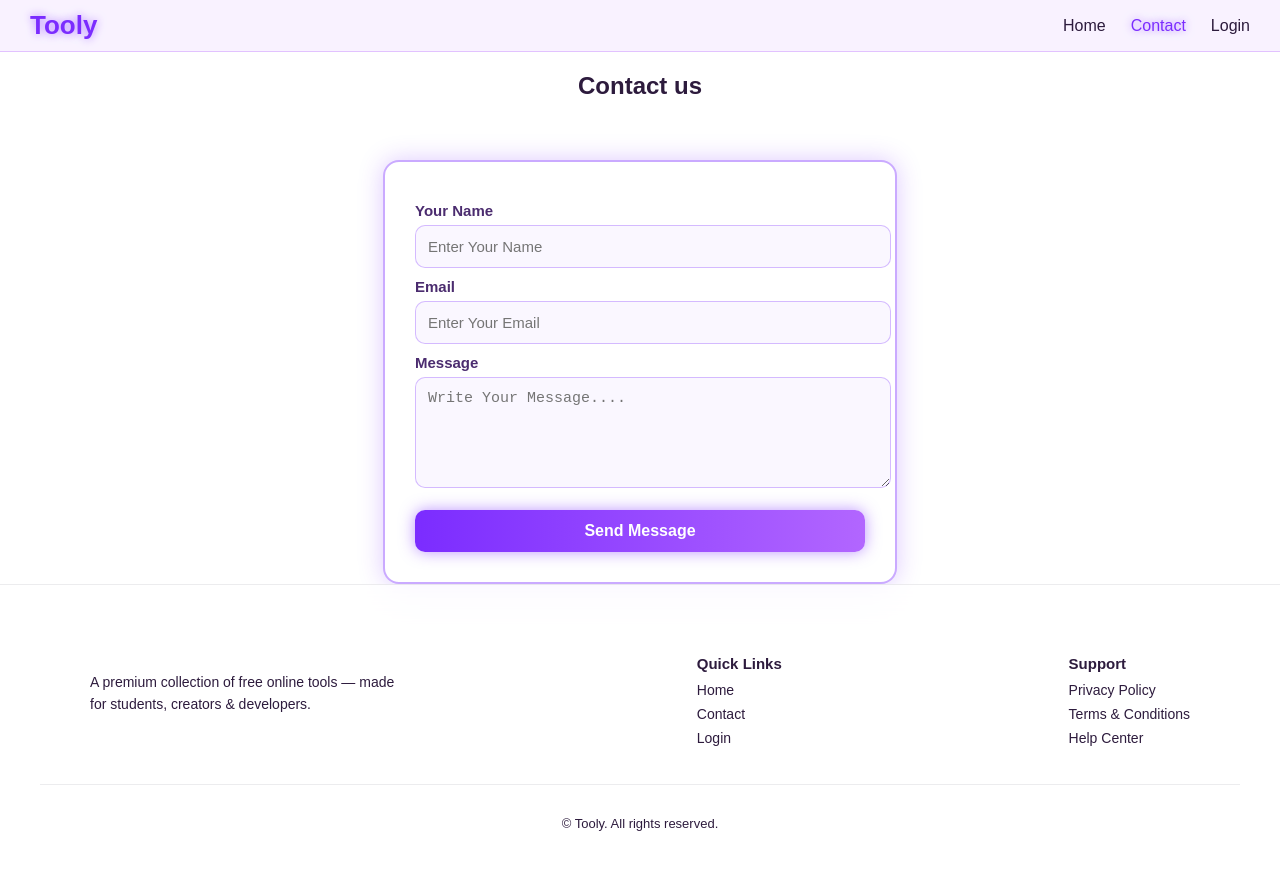
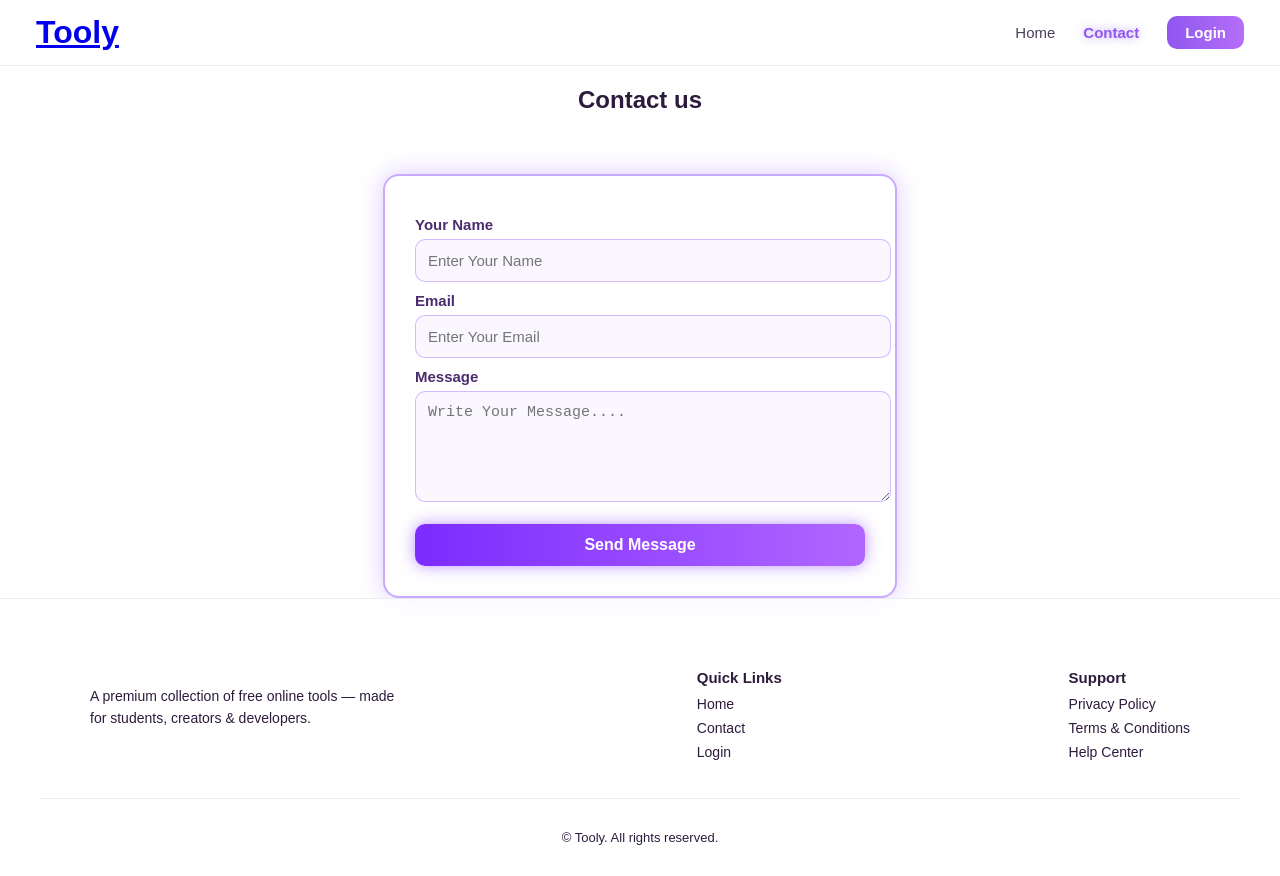
Before and after one commit to TOOLY-WEBSITE/TOOLY-WEBSITE-METAMORPHIX, a plain HTML site: page contact.html in a window 1280 px wide. Drawn offline with Linux system fonts and the light colour scheme.

Commit message:
contact page nav bar update

```diff
--- a/contact.html
+++ b/contact.html
@@ -9,15 +9,19 @@
 </head>
 
 <body>
-    <nav class="navbar">
-        <div class="logo">Tooly</div>
-        <div class="nav-links">
-            <a href="./index.html">Home</a>
-            <a href="./contact.html" class="active">Contact</a>
-            <a href="./login.html">Login</a>
+    <!-- NAVBAR -->
+    <nav class="navbar ">
+        <div class="nav-left ">
+             <a href="/ "class="logo ">Tooly</a>
+        </div>
 
+        <div class="nav-right ">
+            <a href="index.html ">Home</a>
+            <a href="contact.html "  class="active">Contact</a>
+            <a href="login.html " class="login-btn ">Login</a>
         </div>
     </nav>
+
     <h2 style="text-align:center">Contact us</h2>
     <div class="contact-container">
         <form class="contact-form">
--- a/css/contact.css
+++ b/css/contact.css
@@ -12,45 +12,67 @@ body {
 /* NAVBAR */
 
 .navbar {
-    width: 100%;
-    padding: 10px 30px;
+    position: sticky;
+    top: 0;
+    z-index: 1000;
     display: flex;
     justify-content: space-between;
     align-items: center;
-    background: rgba(128, 0, 255, 0.05);
-    backdrop-filter: blur(12px);
-    border-bottom: 1px solid rgba(128, 0, 255, 0.2);
-    position: sticky;
-    top: 0;
-    z-index: 999;
-    box-sizing: border-box;
+    padding: 14px 36px;
+    background: linear-gradient( to right, rgba(255, 255, 255, 0.92), rgba(255, 255, 255, 0.70));
+    backdrop-filter: blur(18px) saturate(160%);
+    border-bottom: 1px solid rgba(15, 23, 42, 0.08);
+}
+
+body.dark .navbar {
+    background: linear-gradient( to right, rgba(11, 18, 32, 0.92), rgba(11, 18, 32, 0.70));
 }
 
 .logo {
-    font-size: 26px;
-    font-weight: 700;
-    color: #7b2cff;
-    text-shadow: 0 0 10px rgba(123, 44, 255, 0.6);
+    font-size: 32px;
+    font-weight: 800;
+    background: linear-gradient(90deg, var(--accent), var(--accent-2));
+    background-clip: text;
 }
 
-.nav-links {
+.nav-right {
     display: flex;
     align-items: center;
-    gap: 25px;
-    flex-wrap: wrap;
+    gap: 28px;
 }
 
-.nav-links a {
-    color: #2d1b3d;
+.nav-right a {
     text-decoration: none;
-    font-weight: 500;
-    transition: 0.3s;
+    font-size: 15px;
+    color: var(--text);
+    opacity: 0.85;
+    transition: 0.25s ease;
 }
 
-.nav-links a:hover,
-.nav-links a.active {
-    color: #7b2cff;
-    text-shadow: 0 0 8px rgba(123, 44, 255, 0.6);
+.nav-right a:hover {
+    opacity: 1;
+    color: var(--accent);
+}
+
+.nav-right a.active {
+    color: #7c3aed;
+    font-weight: 700;
+    text-shadow: 0 0 10px rgba(124, 58, 237, 0.6);
+}
+
+.login-btn {
+    padding: 8px 18px;
+    border-radius: 10px;
+    background: linear-gradient(90deg, #7c3aed, #a855f7);
+    color: white !important;
+    font-weight: 700;
+    transition: 0.3s ease;
+    box-shadow: 0 0 0 rgba(124, 58, 237, 0);
+}
+
+.login-btn:hover {
+    box-shadow: 0 0 20px rgba(124, 58, 237, 0.6);
+    transform: translateY(-2px);
 }
 
 
```
